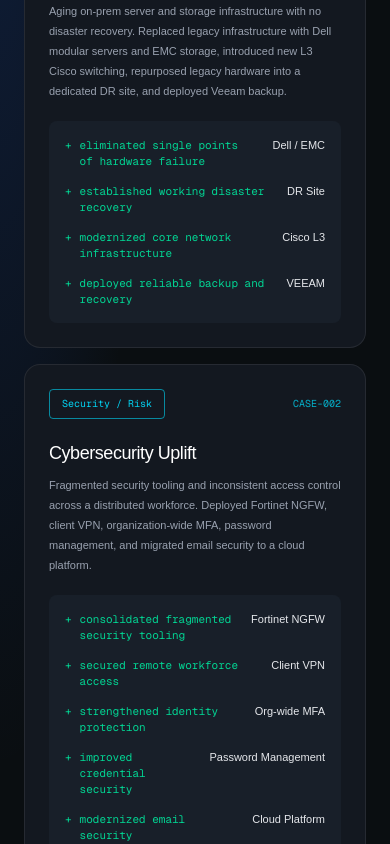
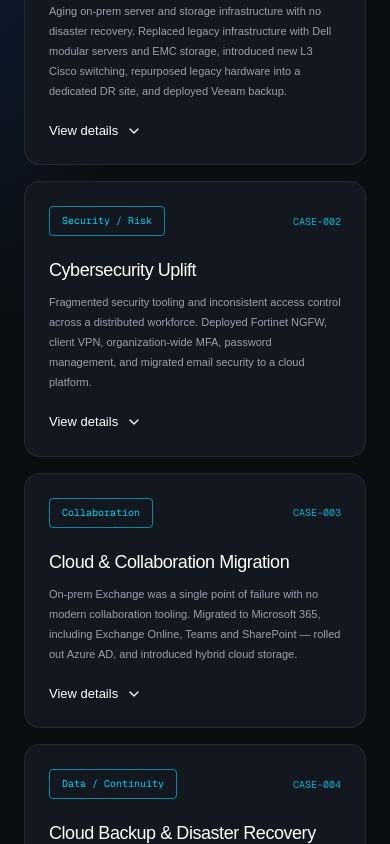
Before and after one commit to shihab-bhuiya/First-intern-Task, a Next.js app: page / in a window 390 px wide. Shown: the part 5360-6204 px from the top of the page. Built offline with nearby package versions, Linux system fonts and the light colour scheme.

Commit message:
refactor: implement collapsible card functionality in CaseFiles component for improved mobile experience

```diff
--- a/src/components/CaseFile.tsx
+++ b/src/components/CaseFile.tsx
@@ -1,3 +1,8 @@
+"use client";
+
+import { useState } from "react";
+import { ChevronDown } from "lucide-react";
+
 const accents = {
   orange: {
     badge: "border-orange-400/60 text-orange-400",
@@ -106,6 +111,14 @@
 ] as const;
 
 export default function CaseFiles() {
+  // Tracks which cards are expanded on small screens. Empty on mount so
+  // every card starts collapsed and the same height on mobile.
+  const [openCards, setOpenCards] = useState<Record<string, boolean>>({});
+
+  const toggleCard = (caseNo: string) => {
+    setOpenCards((prev) => ({ ...prev, [caseNo]: !prev[caseNo] }));
+  };
+
   return (
     <section
       id="impact"
@@ -133,6 +146,7 @@
         <div className="grid gap-4 md:grid-cols-2">
           {caseFiles.map((item) => {
             const accent = accents[item.accent];
+            const isOpen = !!openCards[item.caseNo];
 
             return (
               <article
@@ -147,9 +161,7 @@
                     {item.category}
                   </span>
 
-                  <span
-                    className={`font-mono text-[10px] ${accent.caseNo}`}
-                  >
+                  <span className={`font-mono text-[10px] ${accent.caseNo}`}>
                     {item.caseNo}
                   </span>
                 </div>
@@ -164,8 +176,31 @@
                   {item.description}
                 </p>
 
-                {/* Results: fills remaining height so both cards in a row match */}
-                <div className="mt-5 flex flex-1 flex-col justify-center rounded-lg bg-[#181f29] p-4">
+                {/* Mobile-only toggle. Hidden on md+ where results always show. */}
+                <button
+                  type="button"
+                  onClick={() => toggleCard(item.caseNo)}
+                  aria-expanded={isOpen}
+                  className="mt-5 flex items-center gap-2 text-[13px] font-medium text-white md:hidden"
+                >
+                  <span>{isOpen ? "Hide details" : "View details"}</span>
+                  <ChevronDown
+                    size={16}
+                    className={`transition-transform duration-300 ${
+                      isOpen ? "rotate-180" : ""
+                    }`}
+                  />
+                </button>
+
+                {/* Results: always visible on md+; collapsible on mobile so
+                    every collapsed card matches height. */}
+                <div
+                  className={`grid transition-[grid-template-rows] duration-300 ease-out md:mt-5 md:!grid-rows-[1fr] ${
+                    isOpen ? "mt-4 grid-rows-[1fr]" : "grid-rows-[0fr]"
+                  }`}
+                >
+                  <div className="overflow-hidden">
+                    <div className="flex flex-1 flex-col justify-center rounded-lg bg-[#181f29] p-4">
                       <ul className="space-y-3.5">
                         {item.results.map(([result, technology]) => (
                           <li
@@ -184,6 +219,8 @@
                         ))}
                       </ul>
                     </div>
+                  </div>
+                </div>
               </article>
             );
           })}
```
Lines whose indentation alone changed are shown as unchanged.
